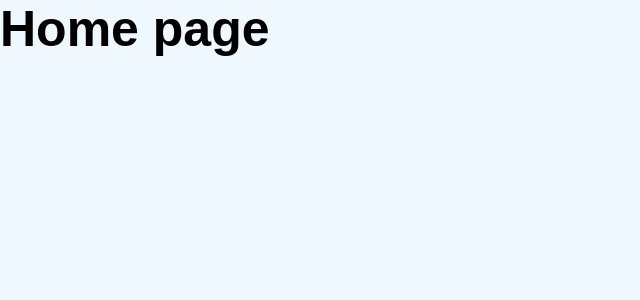
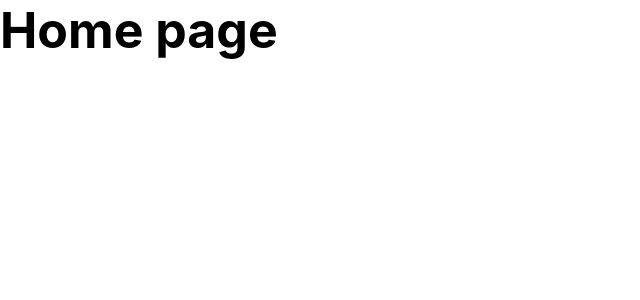
Before and after one commit to Adkhambek/warm-up-task, a React (Vite) app in the folder client/: page / in a window 1280 px wide. Shown: the top 300 px of the page, without its empty margins (0-640 px from the left). Built offline with nearby package versions, Linux system fonts and the light colour scheme.

Commit message:
style: add font-family

```diff
--- a/client/src/styles/GlobalStyles.js
+++ b/client/src/styles/GlobalStyles.js
@@ -1,6 +1,8 @@
 import { createGlobalStyle } from "styled-components";
 
 const GlobalStyles = createGlobalStyle`
+@import url('https://fonts.googleapis.com/css2?family=Inter:wght@400;600;700&display=swap');
+
 html {
   font-size: 10px;
   box-sizing: border-box;
@@ -13,11 +15,11 @@
   padding: 0;
   box-sizing: inherit;
   list-style: none;
-  font-family: 'Montserrat', sans-serif;
 }
 
 body {
-  background-color: aliceblue;
+  font-family: 'Inter', sans-serif;
+  font-size: 18px;
 }
 
 a {
```
